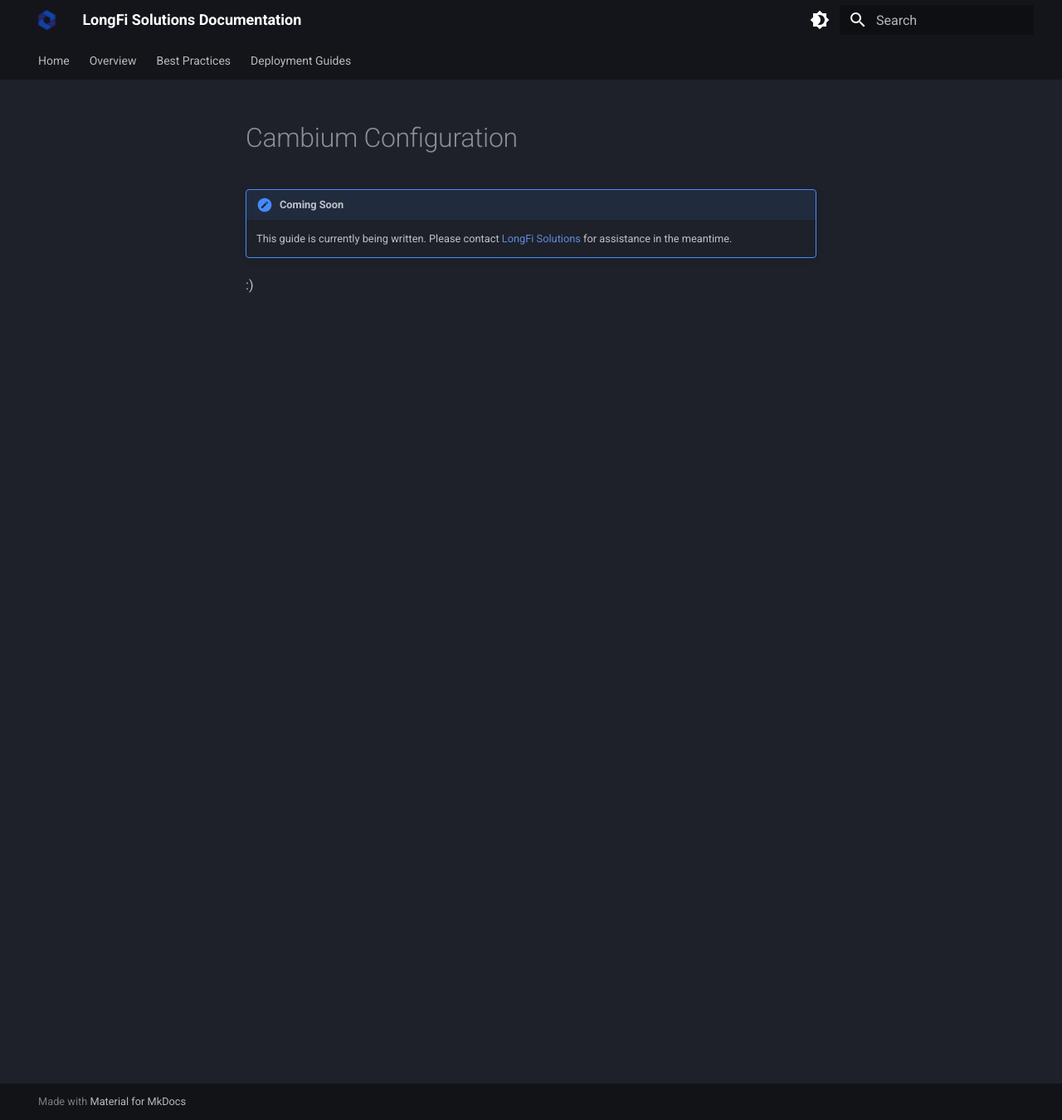
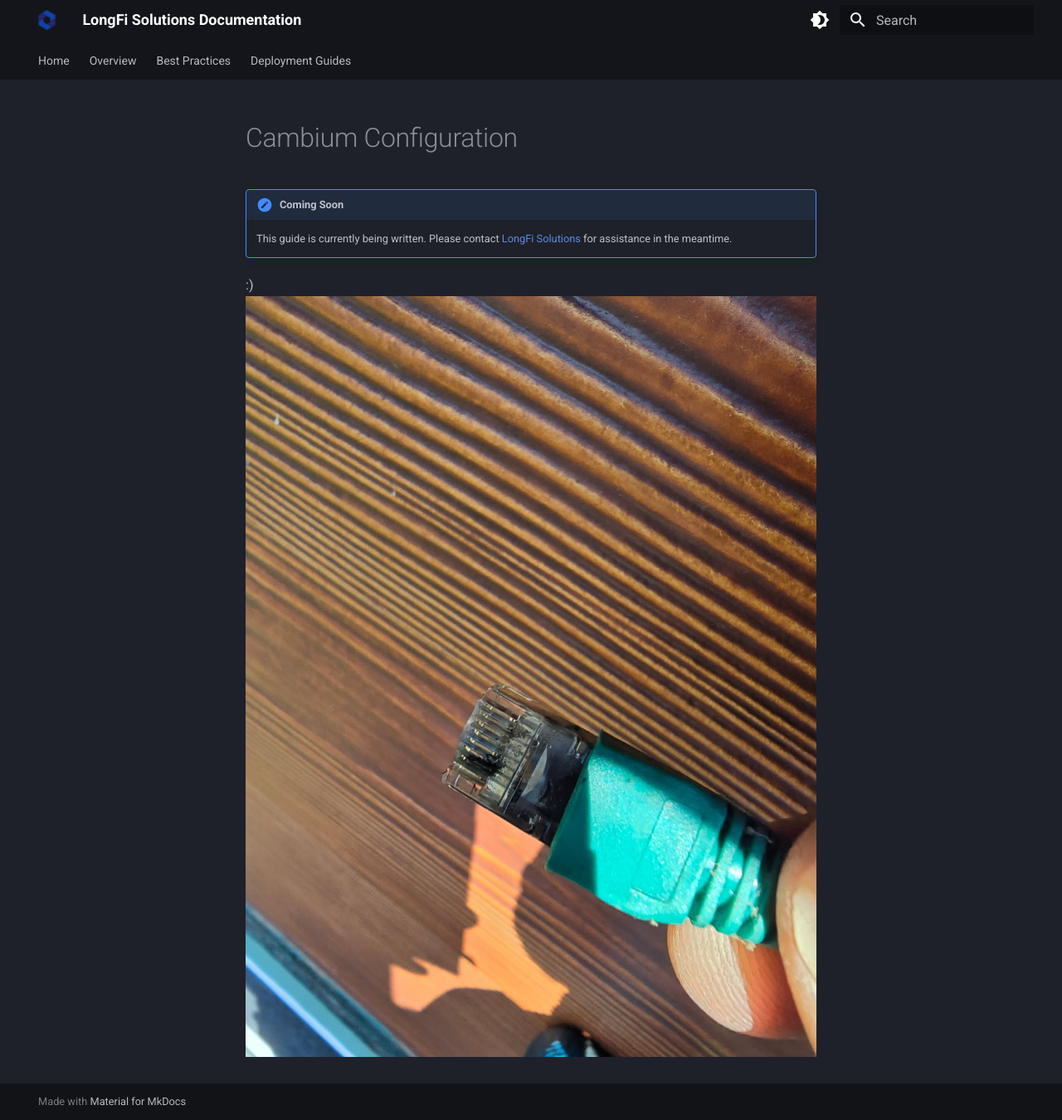
Before and after one commit to LongFi-Solutions/longfi-solutions.github.io, an MkDocs documentation site: the page built from docs/deployment/cambium.md, in a window 1280 px wide and 1350 px high. Shown: the whole window at 83% size. Built offline with MkDocs 1.6.1 and Material for MkDocs 9.7.7, drawn with Linux system fonts in a browser that asks for light colours.

Commit message:
Update Deployment Guides “cambium” +1

```diff
--- a/docs/deployment/cambium.md
+++ b/docs/deployment/cambium.md
@@ -7,4 +7,4 @@ title: Cambium Configuration
 !!! note "Coming Soon"
     This guide is currently being written. Please contact [LongFi Solutions](https://www.longfisolutions.com/) for assistance in the meantime.
 
-:)
+:)![](/assets/images/757530615011.jpg)
```
Also changed, not shown: docs/assets/images/757530615011.jpg (added).
